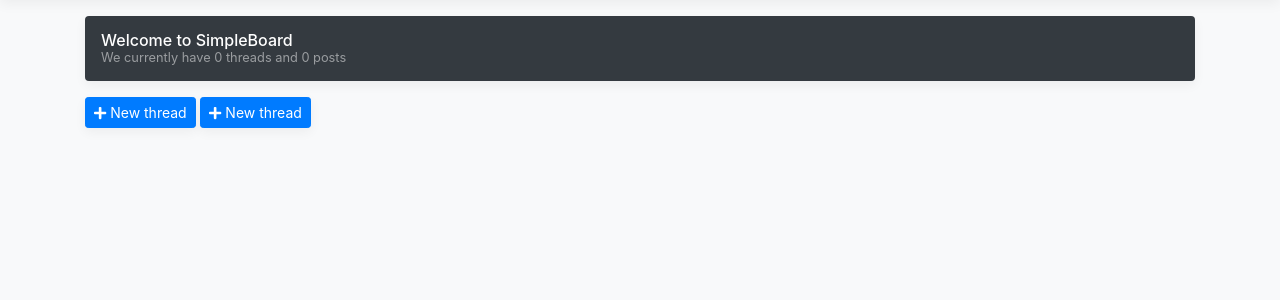
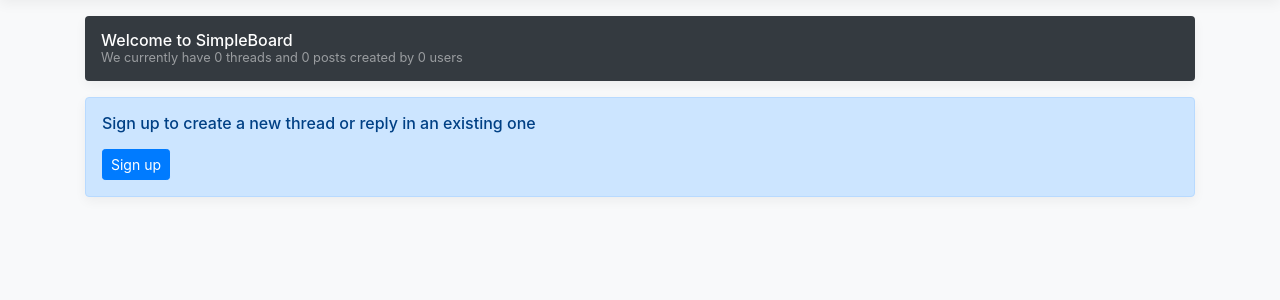
Before and after one commit to pjanczyk/simple-board, a Django app: page / in a window 1280 px wide. Shown: the part 56-356 px from the top of the page. Run offline with Django 3.2, Linux system fonts and the light colour scheme; data that the repository does not hold is empty; some libraries are stand-ins or nearby versions.

Commit message:
More fixes

```diff
--- a/boards/templates/boards/index.html
+++ b/boards/templates/boards/index.html
@@ -8,13 +8,17 @@
             <small>
                 We currently have {{ total_threads }} thread{{ total_threads|pluralize }}
                 and {{ total_post }} post{{ total_post|pluralize }}
+                created by {{ total_users }} user{{ total_users|pluralize }}
             </small>
         </div>
     </div>
 
-    <a href="{% url 'thread_create' 0 %}" class="btn btn-primary btn-sm box-shadow" role="button">
-        <i class="fas fa-plus"></i> New thread
-    </a>
+    <div class="my-3 p-3 rounded box-shadow alert alert-primary">
+        <h6 class="mb-3">Sign up to create a new thread or reply in an existing one</h6>
+        <a class="btn btn-primary btn-sm ml-auto" href="{% url 'register' %}">Sign up</a>
+    </div>
+
+    {% include 'boards/parts/new_thread_button.html' %}
 
     {% if category.category_set.count == 0 and category.thread_set.count == 0 %}
         <div class="my-3 p-3 bg-white rounded box-shadow">
@@ -30,8 +34,6 @@
         {% include 'boards/parts/thread_list.html' with header='Uncategorized threads' threads=threads only %}
     {% endif %}
 
-    <a href="{% url 'thread_create' 0 %}" class="btn btn-primary btn-sm box-shadow" role="button">
-        <i class="fas fa-plus"></i> New thread
-    </a>
+    {% include 'boards/parts/new_thread_button.html' %}
 
 {% endblock %}
--- /dev/null
+++ b/boards/templates/boards/parts/new_thread_button.html
@@ -0,0 +1,5 @@
+{% if request.user.is_authenticated %}
+    <a href="{% url 'thread_create' category.id %}" class="btn btn-primary btn-sm box-shadow" role="button">
+        <i class="fas fa-plus"></i> New thread
+    </a>
+{% endif %}
--- a/boards/views.py
+++ b/boards/views.py
@@ -2,6 +2,7 @@
 
 from django.contrib.auth.decorators import login_required
 from django.contrib.auth.models import User
+from django.core.exceptions import PermissionDenied
 from django.db import transaction
 from django.http import HttpResponseRedirect, Http404
 from django.shortcuts import render, get_object_or_404
@@ -19,12 +20,14 @@
 
     total_threads = Thread.objects.count()
     total_posts = Post.objects.count()
+    total_users = User.objects.count()
 
     return render(request, 'boards/index.html', {
         'categories': categories,
         'threads': threads,
         'total_threads': total_threads,
-        'total_post': total_posts
+        'total_post': total_posts,
+        'total_users': total_users
     })
 
 
@@ -44,6 +47,7 @@
     thread = get_object_or_404(Thread, id=thread_id)
 
     if request.method == 'POST':
+        # Everyone logged in reply in a thread
         if not request.user.is_authenticated:
             return login_required()
 
@@ -78,6 +82,10 @@
         category = None
 
     if request.method == 'POST':
+        # Everyone logged in can create a new thread
+        if not request.user.is_authenticated:
+            return login_required()
+
         thread_form = ThreadForm(request.POST)
         post_form = PostForm(request.POST)
 
@@ -113,6 +121,10 @@
     post = get_object_or_404(Post, id=post_id)
 
     if request.method == 'POST':
+        # Only an author can edit their post
+        if not request.user.is_authenticated or request.user.id != post.author_id:
+            raise PermissionDenied
+
         form = PostForm(request.POST)
 
         if form.is_valid():
@@ -134,9 +146,13 @@
     if post.pk == post.thread.original_post.pk:
         # An original post cannot be deleted.
         # A thread itself must be deleted instead.
-        raise Http404()
+        raise Http404
 
     if request.method == 'POST' and 'confirm_delete' in request.POST:
+        # Only an author can delete their post
+        if not request.user.is_authenticated or request.user.id != post.author_id:
+            raise PermissionDenied
+
         thread_id = post.thread_id
         post.delete()
         return HttpResponseRedirect(reverse('thread_detail', args=[thread_id]))
```
Also changed, not shown: boards/models.py (+9 -0 lines), boards/templates/boards/category/detail.html (+2 -6 lines), boards/templates/boards/thread/detail.html (+6 -1 lines).
